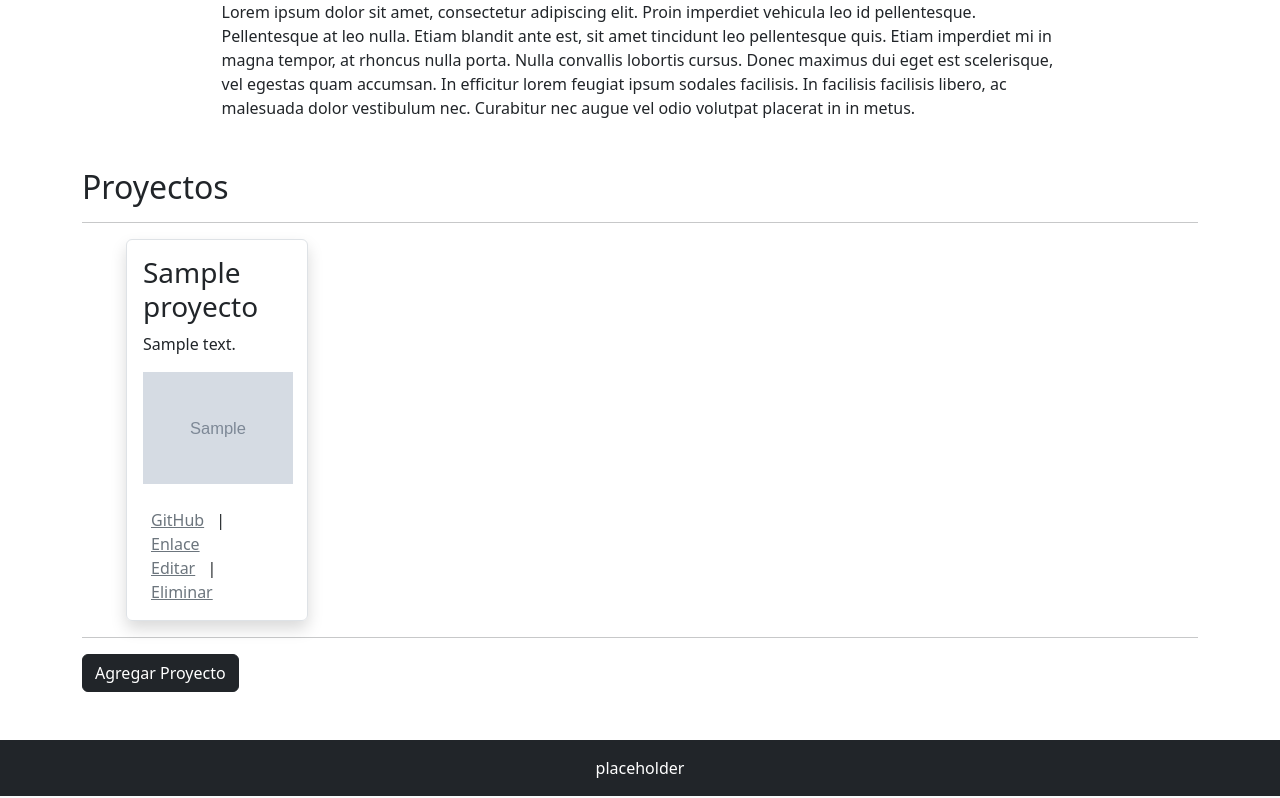
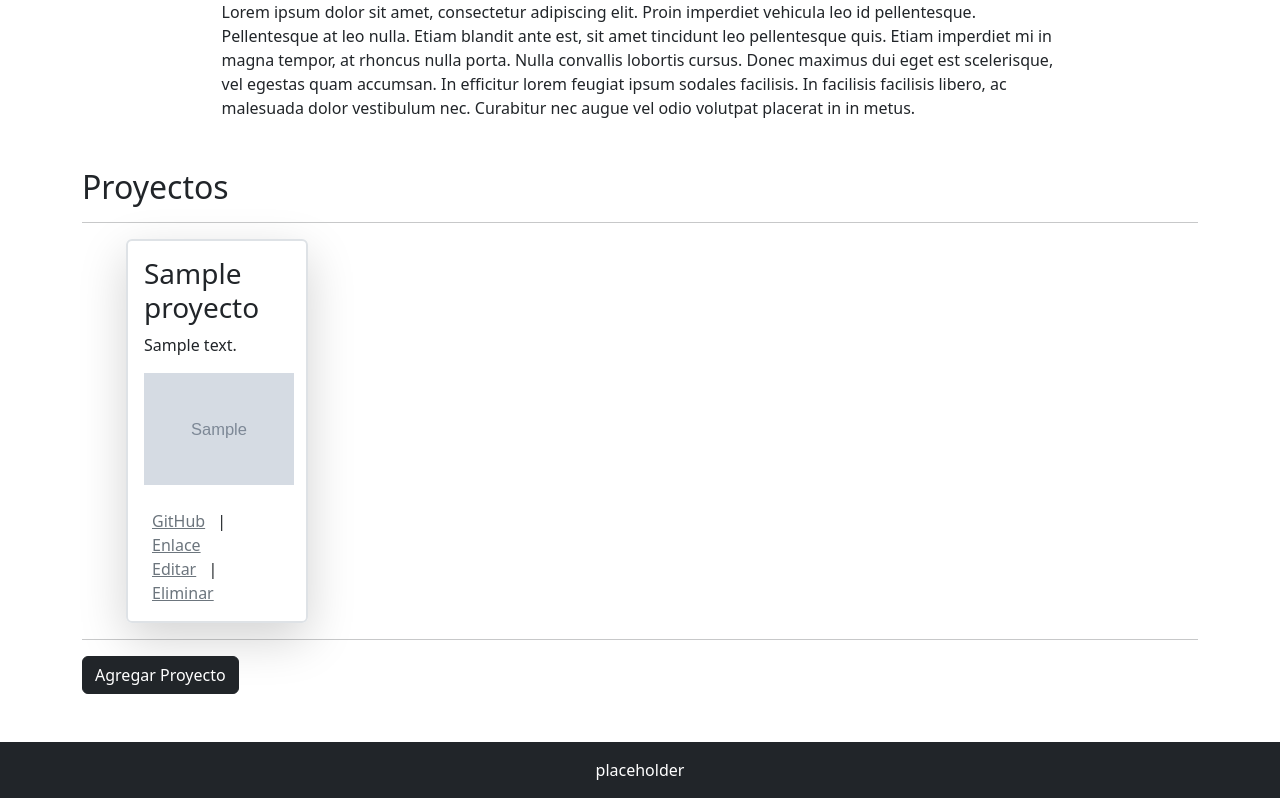
Before and after one commit to nriquelme-uct/portafolio-crud, a PHP site: page / in a window 1280 px wide. Shown: the part 916-1714 px from the top of the page. Run offline with PHP 8.4, Linux system fonts and the light colour scheme; a user stored in the database is signed in; tables that the repository leaves empty hold one stand-in row (values such as "Sample post"); grey boxes marked "Sample" are stand-in pictures.

Commit message:
Actualizar cosas

```diff
--- a/add.php
+++ b/add.php
@@ -25,7 +25,7 @@ if ($_SERVER["REQUEST_METHOD"] == "POST") {
 <head>
   <meta charset="UTF-8">
   <meta name="viewport" content="width=device-width, initial-scale=1.0">
-  <title>Login</title>
+  <title>Añadir proyecto</title>
   <link href="https://cdn.jsdelivr.net/npm/bootstrap@5.3.6/dist/css/bootstrap.min.css" rel="stylesheet" integrity="sha384-4Q6Gf2aSP4eDXB8Miphtr37CMZZQ5oXLH2yaXMJ2w8e2ZtHTl7GptT4jmndRuHDT" crossorigin="anonymous">
 </head>
 <body class="bg-dark text-white d-flex flex-column vh-100">
--- a/edit.php
+++ b/edit.php
@@ -30,7 +30,7 @@ if ($_SERVER["REQUEST_METHOD"] == "POST") {
 <head>
   <meta charset="UTF-8">
   <meta name="viewport" content="width=device-width, initial-scale=1.0">
-  <title>Login</title>
+  <title>Editar proyecto</title>
   <link href="https://cdn.jsdelivr.net/npm/bootstrap@5.3.6/dist/css/bootstrap.min.css" rel="stylesheet" integrity="sha384-4Q6Gf2aSP4eDXB8Miphtr37CMZZQ5oXLH2yaXMJ2w8e2ZtHTl7GptT4jmndRuHDT" crossorigin="anonymous">
 </head>
 <body class="bg-dark text-white d-flex flex-column vh-100">
--- a/index.php
+++ b/index.php
@@ -96,9 +96,9 @@ $result = $conn->query("SELECT * FROM proyectos ORDER BY created_at DESC");
     <div class="mb-5">
       <h2>Proyectos</h2>
       <hr>
-      <div class="container my-3 mx-4 d-flex flex-row">
+      <div class="container my-3 mx-4 d-flex flex-row flex-wrap">
         <?php while($row = $result->fetch_assoc()): ?>
-          <div class="border rounded p-3 mx-2 d-flex flex-column text-wrap col-2 shadow">
+          <div class="border border-2 rounded p-3 mx-2 d-flex flex-column text-wrap col-2 shadow-lg">
             <h3><?= $row['titulo'] ?></h3>
             <p><?= $row['descripcion'] ?></p>
             <img src="uploads/<?= $row['imagen'] ?>" width="150"><br>
```
Also changed, not shown: uploads/Gibd6H_WIAAx-Wx.jpg (added), uploads/Liberty-Tree-Baum.webp (added), uploads/calculator-2374442_640.png (added).
